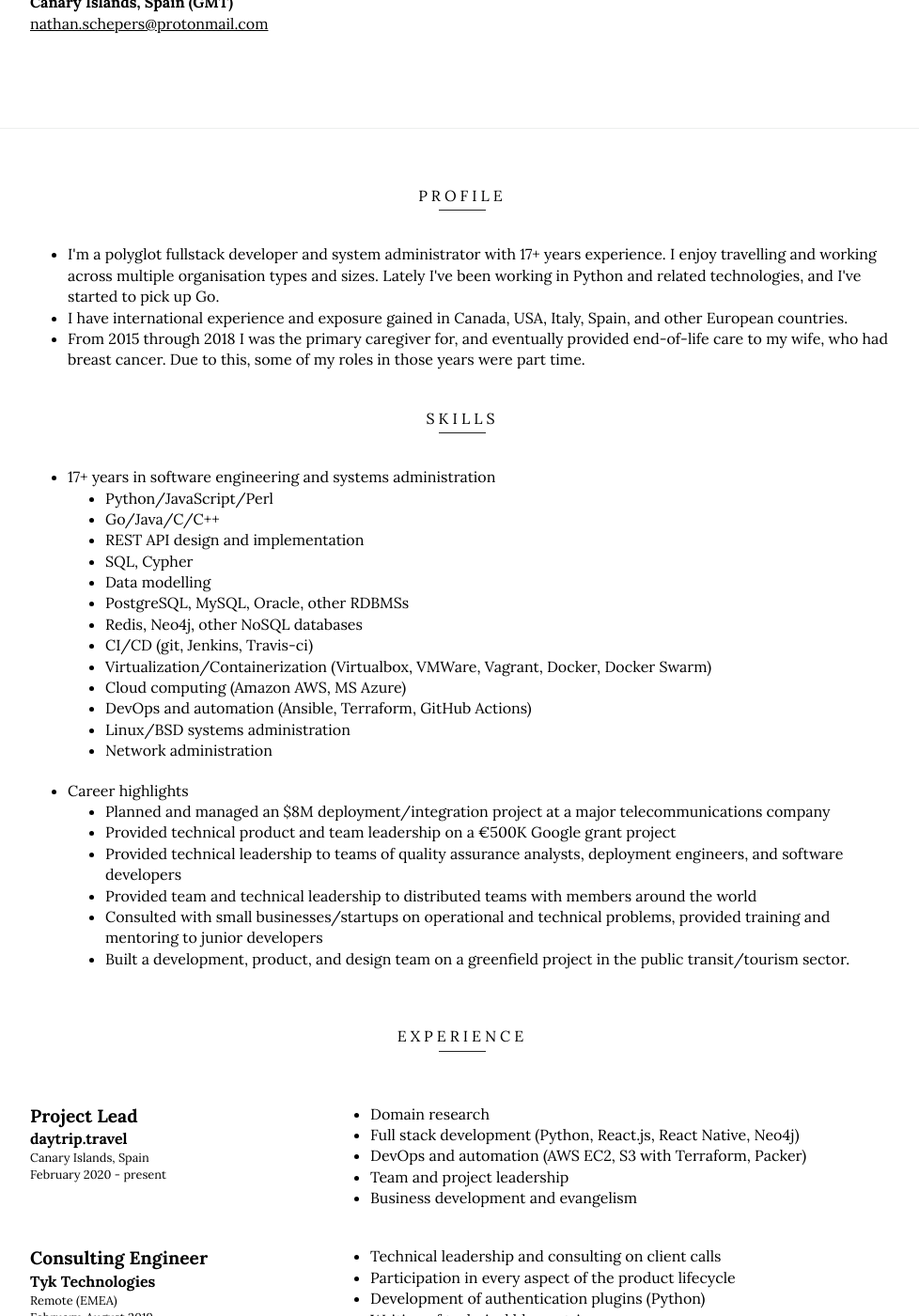
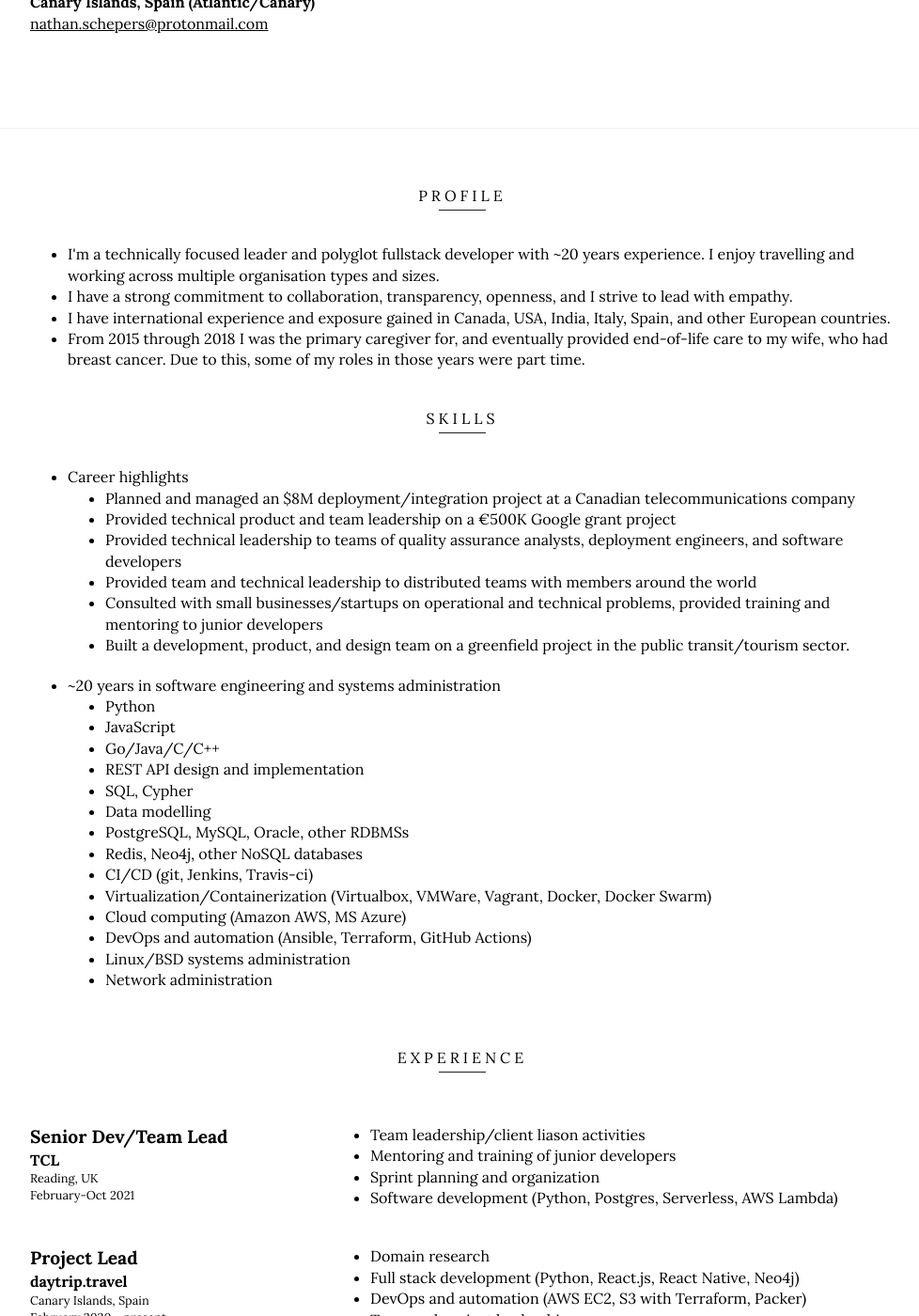
Before and after one commit to nathanschepers/resume, a Jekyll site: the page built from index.html, in a window 1280 px wide and 1400 px high, scrolled down 256 px. Shown: the whole window at 94% size, without its empty margins (148-1126 px from the left). Built offline with Jekyll 4.4.1, drawn with Linux system fonts in a browser that asks for light colours; some of the changed text lies outside the part shown.

Commit message:
update resume

```diff
--- a/_config.yml
+++ b/_config.yml
@@ -8,7 +8,7 @@ baseurl:
 url: "http://nathanschepers.ca/"
 name: Nathan Schepers
 job: software engineer
-location: Canary Islands, Spain (GMT)
+location: Canary Islands, Spain (Atlantic/Canary)
 languages:
 twitter_username:
 github_username:
--- a/_data/jobs.yml
+++ b/_data/jobs.yml
@@ -1,3 +1,13 @@
+-   title: Senior Dev/Team Lead
+    company: TCL
+    location: Reading, UK
+    period: 'February-Oct 2021'
+    duties:
+      - description: Team leadership/client liason activities
+      - description: Mentoring and training of junior developers
+      - description: Sprint planning and organization
+      - description: Software development (Python, Postgres, Serverless, AWS Lambda)
+
 -   title: Project Lead
     company: daytrip.travel
     location: Canary Islands, Spain
@@ -14,7 +24,7 @@
     location: Remote (EMEA)
     period: 'February-August 2019'
     duties:
-      - description: Technical leadership and consulting on client calls
+      - description: Technical leadership and client consulting
       - description: Participation in every aspect of the product lifecycle
       - description: Development of authentication plugins (Python)
       - description: Writing of technical blog entries
--- a/_data/profile.yml
+++ b/_data/profile.yml
@@ -1,3 +1,4 @@
--   description: I'm a polyglot fullstack developer and system administrator with 17+ years experience. I enjoy travelling and working across multiple organisation types and sizes. Lately I've been working in Python and related technologies, and I've started to pick up Go.
--   description: I have international experience and exposure gained in Canada, USA, Italy, Spain, and other European countries.
+-   description: I'm a technically focused leader and polyglot fullstack developer with ~20 years experience. I enjoy travelling and working across multiple organisation types and sizes.
+-   description: I have a strong commitment to collaboration, transparency, openness, and I strive to lead with empathy.
+-   description: I have international experience and exposure gained in Canada, USA, India, Italy, Spain, and other European countries.
 -   description: From 2015 through 2018 I was the primary caregiver for, and eventually provided end-of-life care to my wife, who had breast cancer. Due to this, some of my roles in those years were part time.
--- a/_data/skills.yml
+++ b/_data/skills.yml
@@ -1,6 +1,16 @@
--   name: 17+ years in software engineering and systems administration
+-   name: Career highlights
     examples:
-      - description: Python/JavaScript/Perl
+      - description: Planned and managed an $8M deployment/integration project at a Canadian telecommunications company
+      - description: Provided technical product and team leadership on a €500K Google grant project
+      - description: Provided technical leadership to teams of quality assurance analysts, deployment engineers, and software developers
+      - description: Provided team and technical leadership to distributed teams with members around the world
+      - description: Consulted with small businesses/startups on operational and technical problems, provided training and mentoring to junior developers
+      - description: Built a development, product, and design team on a greenfield project in the public transit/tourism sector.
+
+-   name: ~20 years in software engineering and systems administration
+    examples:
+      - description: Python
+      - description: JavaScript
       - description: Go/Java/C/C++
       - description: REST API design and implementation
       - description: SQL, Cypher
@@ -13,12 +23,3 @@
       - description: DevOps and automation (Ansible, Terraform, GitHub Actions)
       - description: Linux/BSD systems administration
       - description: Network administration
-
--   name: Career highlights
-    examples:
-      - description: Planned and managed an $8M deployment/integration project at a major telecommunications company
-      - description: Provided technical product and team leadership on a €500K Google grant project
-      - description: Provided technical leadership to teams of quality assurance analysts, deployment engineers, and software developers
-      - description: Provided team and technical leadership to distributed teams with members around the world
-      - description: Consulted with small businesses/startups on operational and technical problems, provided training and mentoring to junior developers
-      - description: Built a development, product, and design team on a greenfield project in the public transit/tourism sector.
```
Also changed, not shown: _data/education.yml (+6 -1 lines), 1 other file.
